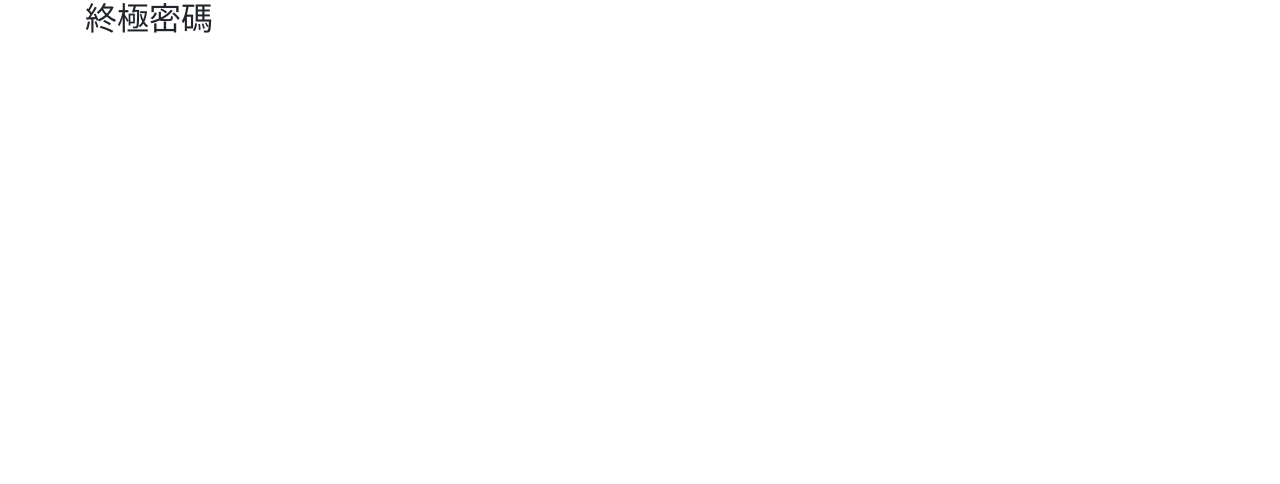
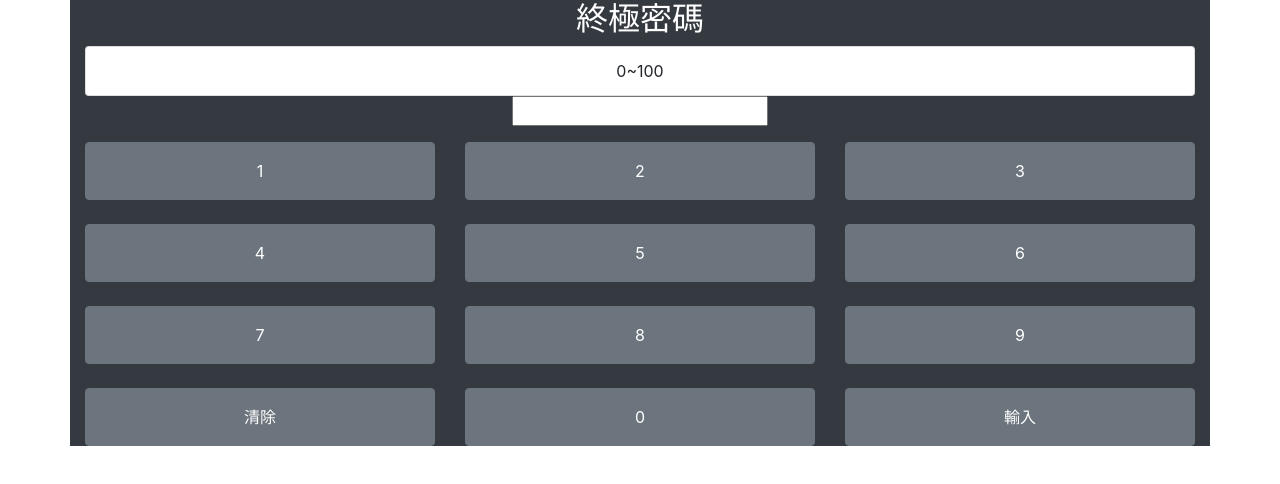
Before and after one commit to SophieTang2919/BuildSchool-2019, a plain HTML site: page game/ultimatecode.html in a window 1280 px wide. Drawn offline with nearby package versions, Linux system fonts and the light colour scheme.

Commit message:
delete start-data

```diff
--- a/game/ultimatecode.html
+++ b/game/ultimatecode.html
@@ -14,77 +14,67 @@
 </head>
 
 <body>
-    <div class="container">
-        <h2>終極密碼</h2>
-        <!-- <div class="col-5">
+    <div class="container bg-dark">
+        <h2 class="text-center text-white">終極密碼</h2>
+        <ul id="userdata" class="list-group">
+            <li class="list-group-item text-center">
+                0~100
+            </li>
+        </ul>
+        <div class="input-group mb-3 justify-content-center">
+            <input type="text" class="text-center" aria-label="Recipient's username" aria-describedby="button-addon2"
+                id="userenter">
         </div>
-        <div class="col-2 bg-dark text-white text-center">
-            <h5 class="mt-2">終極密碼</h5>
-            <div class="form-group">
-                <label for=""></label>
-                <input type="text" class="form-control bg-dark text-white border-0" name="maxmin" id="maxmin"
-                    aria-describedby="maxmin" placeholder="0 ~ 99" disabled>
+        <div class="row">
+            <div class="col">
+                <button type="button" class="btn btn-secondary btn-block p-3 input-pad">1</button>
             </div>
-            <div class="form-group">
-                <label for=""></label>
-                <input type="text" class="form-control bg-dark text-white border-0" name="ans" id="ans"
-                    aria-describedby="ans" placeholder="" disabled>
+            <div class="col">
+                <button type="button" class="btn btn-secondary btn-block p-3 input-pad">2</button>
             </div>
-            <div class="row mt-2">
             <div class="col">
-                    <button type="button" class="btn btn-block btn-outline-light rounded" id="btnrandom">開始遊戲</button>
+                <button type="button" class="btn btn-secondary btn-block p-3 input-pad">3</button>
             </div>
         </div>
-            <div class="row mt-2">
-                <div class="col-4">
-                    <button type="button" class="btn btn-outline-light rounded-circle" id="button" disabled>1</button>
+        <br />
+        <div class="row">
+            <div class="col">
+                <button type="button" class="btn btn-secondary btn-block p-3 input-pad">4</button>
             </div>
-                <div class="col-4">
-                    <button type="button" class="btn btn-outline-light rounded-circle" id="button" disabled>2</button>
+            <div class="col">
+                <button type="button" class="btn btn-secondary btn-block p-3 input-pad">5</button>
             </div>
-                <div class="col-4">
-                    <button type="button" class="btn btn-outline-light rounded-circle" id="button" disabled>3</button>
+            <div class="col">
+                <button type="button" class="btn btn-secondary btn-block p-3 input-pad">6</button>
             </div>
         </div>
-            <div class="row mt-2">
-                <div class="col-4">
-                    <button type="button" class="btn btn-outline-light rounded-circle" id="button" disabled>4</button>
+        <br />
+        <div class="row">
+            <div class="col">
+                <button type="button" class="btn btn-secondary btn-block p-3 input-pad">7</button>
             </div>
-                <div class="col-4">
-                    <button type="button" class="btn btn-outline-light rounded-circle" id="button" disabled>5</button>
+            <div class="col">
+                <button type="button" class="btn btn-secondary btn-block p-3 input-pad">8</button>
             </div>
-                <div class="col-4">
-                    <button type="button" class="btn btn-outline-light rounded-circle" id="button" disabled>6</button>
+            <div class="col">
+                <button type="button" class="btn btn-secondary btn-block p-3 input-pad">9</button>
             </div>
         </div>
-            <div class="row mt-2">
-                <div class="col-4">
-                    <button type="button" class="btn btn-outline-light rounded-circle" id="button" disabled>7</button>
+        <br />
+        <div class="row">
+            <div class="col">
+                <button type="button" class="btn btn-secondary btn-block p-3" id="delete">清除</button>
             </div>
-                <div class="col-4">
-                    <button type="button" class="btn btn-outline-light rounded-circle" id="button" disabled>8</button>
+            <div class="col">
+                <button type="button" class="btn btn-secondary btn-block p-3 input-pad">0</button>
             </div>
-                <div class="col-4">
-                    <button type="button" class="btn btn-outline-light rounded-circle" id="button" disabled>9</button>
+            <div class="col">
+                <button type="button" class="btn btn-secondary btn-block p-3" id="enter"
+                    onclick="calculate()">輸入</button>
             </div>
         </div>
-            <div class="row mt-2 mb-2">
-                <div class="col-4">
-                    <button type="button" class="btn btn-outline-danger rounded" id="btnclean" disabled>
-                        <i class="fas fa-times"></i>
-                    </button>
     </div>
-                <div class="col-4">
-                    <button type="button" class="btn btn-outline-light rounded-circle" id="button" disabled>0</button>
-                </div>
-                <div class="col-4">
-                    <button type="button" class="btn btn-outline-success rounded" id="btncheck" disabled>
-                        <i class="fas fa-check"></i>
-                    </button>
-                </div>
-            </div>
-        </div> -->
-    </div>
+
 
     <!-- Optional JavaScript -->
     <!-- jQuery first, then Popper.js, then Bootstrap JS -->
@@ -97,6 +87,20 @@
     <script src="https://stackpath.bootstrapcdn.com/bootstrap/4.3.1/js/bootstrap.min.js"
         integrity="sha384-JjSmVgyd0p3pXB1rRibZUAYoIIy6OrQ6VrjIEaFf/nJGzIxFDsf4x0xIM+B07jRM"
         crossorigin="anonymous"></script>
+    <script>
+        function calculate() {
+            var input = document.getElementById("")
+        }
+        function inder() {
+            var userenter = document.getElementById("userenter");
+            var text = this.innerHTML;
+            userenter.value += text;
+        }
+        var inputButton = document.getElementsByClassName("input-pad");
+        for (var i = 0; i < inputButton.length; i++) {
+            inputButton[i].onclick = inder;
+        }
+    </script>
 </body>
 
 </html>
```
Also changed, not shown: game/Temperature.html (+1 -1 lines), game/game_1A2B.html (+4 -4 lines). Lines whose indentation alone changed are shown as unchanged.
